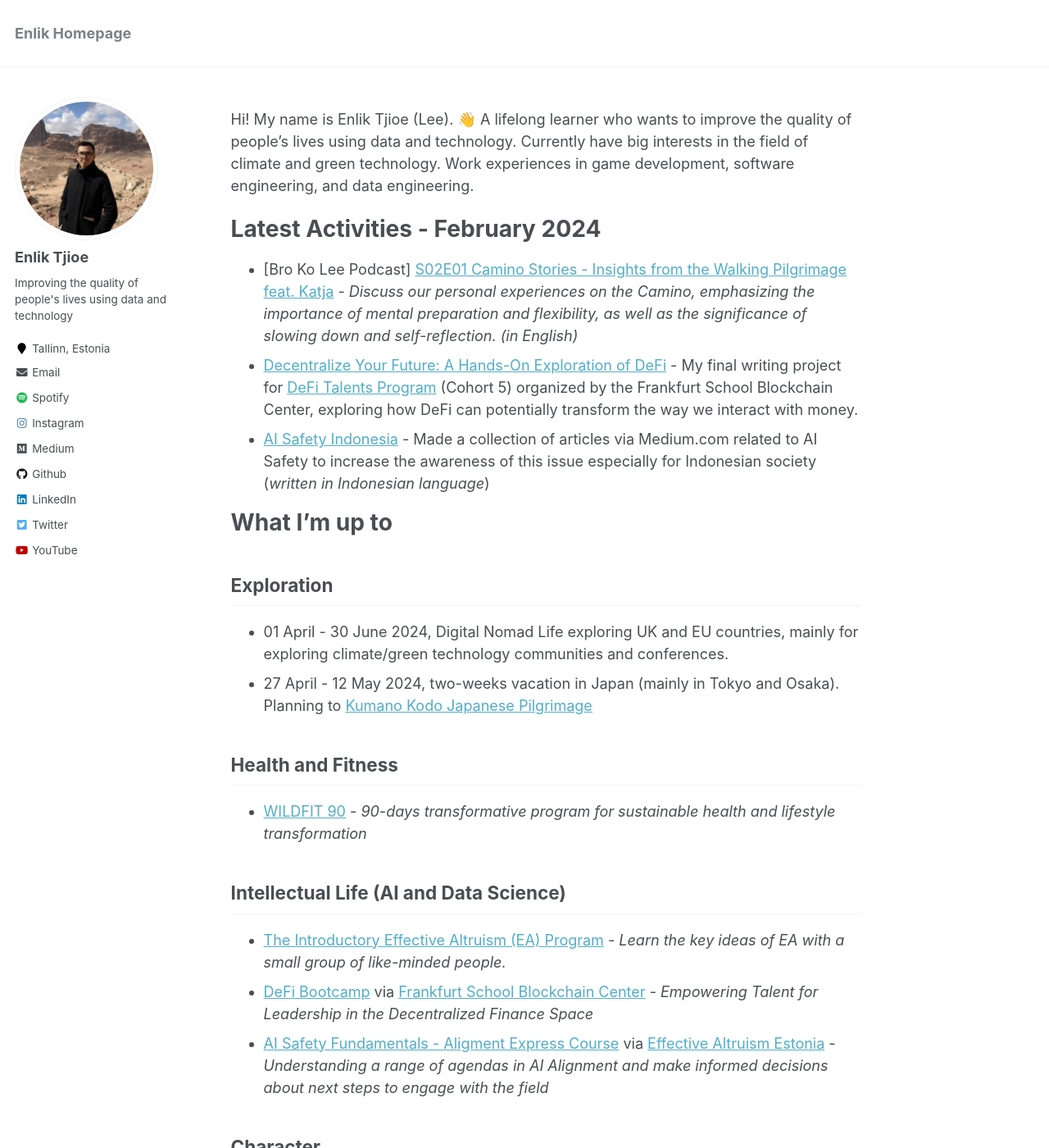
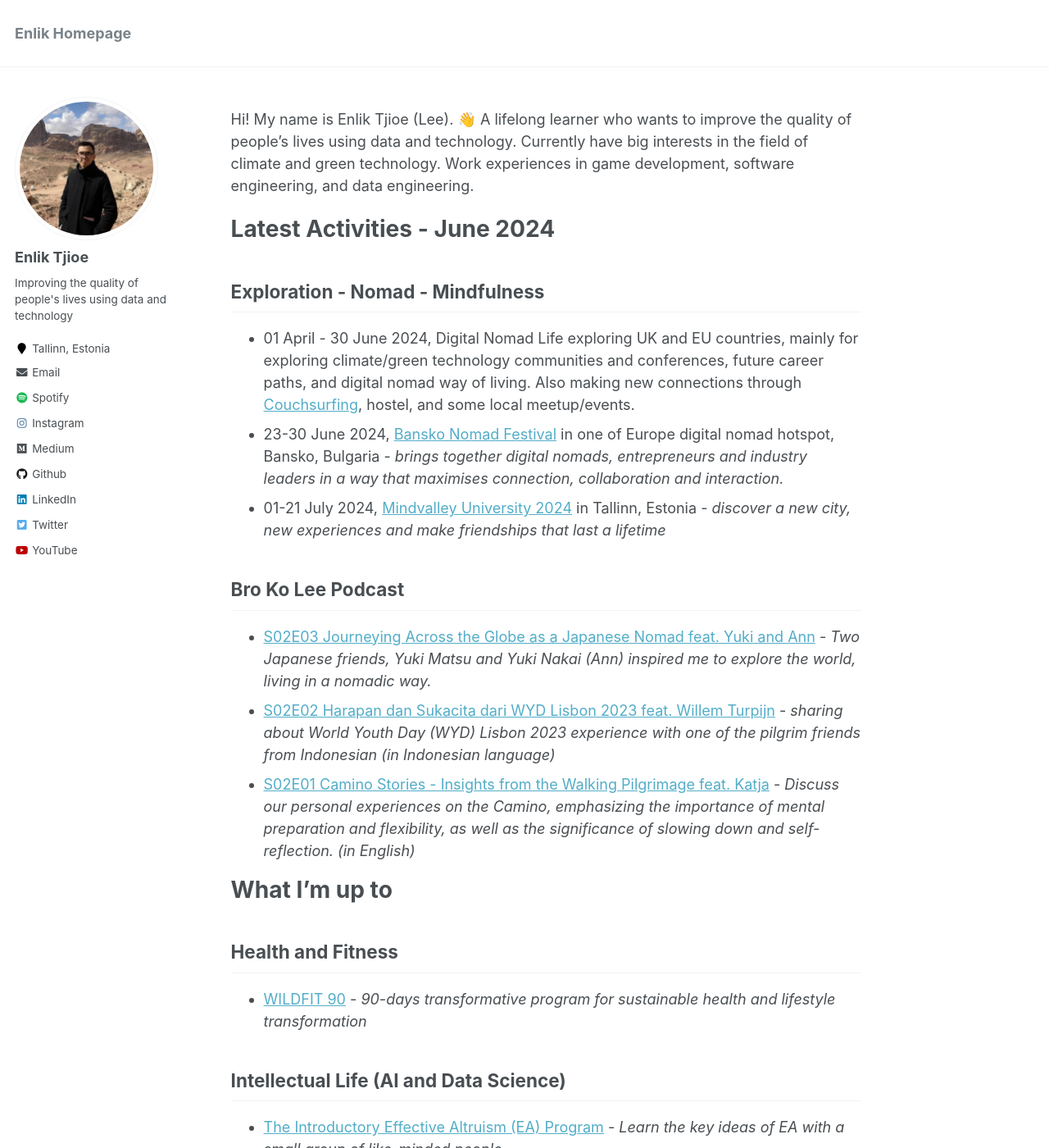
Before and after one commit to enliktjioe/enliktjioe.github.io, a Jekyll site: the page built from _pages/about.md, in a window 1280 px wide and 1400 px high. Shown: the whole window at 82% size. Built offline with Jekyll 4.4.1, drawn with Linux system fonts in a browser that asks for light colours; some of the changed text lies outside the part shown.

Commit message:
Updated homepage

```diff
--- a/_pages/about.md
+++ b/_pages/about.md
@@ -11,18 +11,21 @@ redirect_from:
 Hi! My name is Enlik Tjioe (Lee). 👋
 A lifelong learner who wants to improve the quality of people's lives using data and technology. Currently have big interests in the field of climate and green technology. Work experiences in game development, software engineering, and data engineering.
 
-# **Latest Activities - February 2024**
+# **Latest Activities - June 2024**
 
-- [Bro Ko Lee Podcast] [S02E01 Camino Stories - Insights from the Walking Pilgrimage feat. Katja](https://podcasters.spotify.com/pod/show/enlik/episodes/S02E01-Camino-Stories---Insights-from-the-Walking-Pilgrimage-feat--Katja-e2fs6ap) - *Discuss our personal experiences on the Camino, emphasizing the importance of mental preparation and flexibility, as well as the significance of slowing down and self-reflection. (in English)*
-- [Decentralize Your Future: A Hands-On Exploration of DeFi](https://enliktjioe.medium.com/decentralize-your-future-a-hands-on-exploration-of-defi-bff544f3441e) - My final writing project for [DeFi Talents Program](https://web3-talents.io/defi-talents/) (Cohort 5) organized by the Frankfurt School Blockchain Center, exploring how DeFi can potentially transform the way we interact with money.
-- [AI Safety Indonesia](https://medium.com/ai-safety-indonesia) - Made a collection of articles via Medium.com related to AI Safety to increase the awareness of this issue especially for Indonesian society (*written in Indonesian language*)
+## Exploration - Nomad - Mindfulness
+
+- 01 April - 30 June 2024, Digital Nomad Life exploring UK and EU countries, mainly for exploring climate/green technology communities and conferences, future career paths, and digital nomad way of living. Also making new connections through [Couchsurfing](https://www.couchsurfing.com/), hostel, and some local meetup/events.
+- 23-30 June 2024, [Bansko Nomad Festival](https://www.banskonomadfest.com/) in one of Europe digital nomad hotspot, Bansko, Bulgaria - *brings together digital nomads, entrepreneurs and industry leaders in a way that maximises connection, collaboration and interaction.*
+- 01-21 July 2024, [Mindvalley University 2024](https://www.mindvalley.com/u) in Tallinn, Estonia - *discover a new city, new experiences and make friendships that last a lifetime*
+
+## Bro Ko Lee Podcast
+
+- [S02E03 Journeying Across the Globe as a Japanese Nomad feat. Yuki and Ann](https://open.spotify.com/episode/43BTSFhlIeE40BVKDeeYnE) - *Two Japanese friends, Yuki Matsu and Yuki Nakai (Ann) inspired me to explore the world, living in a nomadic way.*
+- [S02E02 Harapan dan Sukacita dari WYD Lisbon 2023 feat. Willem Turpijn](https://open.spotify.com/episode/2fmprh0f77YLsoADODnhlV) - *sharing about World Youth Day (WYD) Lisbon 2023 experience with one of the pilgrim friends from Indonesian (in Indonesian language)*
+- [S02E01 Camino Stories - Insights from the Walking Pilgrimage feat. Katja](https://podcasters.spotify.com/pod/show/enlik/episodes/S02E01-Camino-Stories---Insights-from-the-Walking-Pilgrimage-feat--Katja-e2fs6ap) - *Discuss our personal experiences on the Camino, emphasizing the importance of mental preparation and flexibility, as well as the significance of slowing down and self-reflection. (in English)*
 
 # **What I'm up to**
-
-## Exploration
-
-- 01 April - 30 June 2024, Digital Nomad Life exploring UK and EU countries, mainly for exploring climate/green technology communities and conferences.
-- 27 April - 12 May 2024, two-weeks vacation in Japan (mainly in Tokyo and Osaka). Planning to [Kumano Kodo Japanese Pilgrimage](https://www.kumano-travel.com/en)
 
 ## Health and Fitness
 
@@ -36,11 +39,13 @@ A lifelong learner who wants to improve the quality of people's lives using data
 
 ## Character
 
+- Reading [No More Mr. Nice Guy](https://www.goodreads.com/book/show/97642.No_More_Mr_Nice_Guy) book by [Dr. Robert Glover](https://www.drglover.com/)
 - Reading [Doing Good Better: How Effective Altruism Can Help You Make a Difference](https://www.goodreads.com/book/show/23398748-doing-good-better) book by [William MacAskill](https://www.williammacaskill.com/)
 - Reading [Designing Your Life - How to Build a Well-Lived Joyful Life](https://www.goodreads.com/book/show/61130244-designing-your-life---how-to-build-a-well-lived-joyful-life) book by [Bill Burnett and Dave Evans](https://designingyour.life/about/)
 
 ## Spiritual Life
 
+- [Kumano Kodo Japanese Pilgrimage ](https://www.kumano-travel.com/en)- *Japanese ancient pilgrimage in Wakayama prefecture. I did Nakahechi route in around 4 days. Wrote my itinerary [here](https://enliktjioe.medium.com/kumano-kodo-nakahechi-route-itinerary-april-to-may-2024-a2e6d71cc97b) and personal experience in Indonesian language [here](https://enliktjioe.medium.com/pengalaman-ziarah-jalan-kaki-kumano-kodo-di-wakayama-jepang-937023769eb0)*
 - [Follow](https://www.goodreads.com/book/show/30297580-follow) - *develop seven essential attributes of being disciple and sharing my journey with a spiritual coach, to learn how to become a fully devoted follower of Jesus Christ*
 - [Alpha course](https://www.focuschurch.ee/alpha) - *explore life, faith, and meaning*
 - [The Remarkable Bible](https://remarkablebible.com/) - *personal digital study bible, digital journal and daily guide to reading through the Old and New Testaments in one year*
@@ -78,7 +83,9 @@ A lifelong learner who wants to improve the quality of people's lives using data
 
 # I've written
 
-- [Berlin — Kota Hijau Penuh Sejarah](https://enliktjioe.medium.com/berlin-kota-hijau-penuh-sejarah-23d608a7dd83) - *My traveling story in Berlin, written in Indonesian language*
+- [Pengalaman Ziarah Jalan Kaki Kumano Kodo di Wakayama Jepang](https://enliktjioe.medium.com/pengalaman-ziarah-jalan-kaki-kumano-kodo-di-wakayama-jepang-937023769eb0) - *my personal insights about the Japanese sister pilgrimage of Camino de Santiago in Spain, Kumano Kodo in Wakayama prefecture, Japan (written in Indonesian language)*
+- [Decentralize Your Future: A Hands-On Exploration of DeFi](https://enliktjioe.medium.com/decentralize-your-future-a-hands-on-exploration-of-defi-bff544f3441e) - *My final writing project for [DeFi Talents Program](https://web3-talents.io/defi-talents/) (Cohort 5) organized by the Frankfurt School Blockchain Center, exploring how DeFi can potentially transform the way we interact with money.*
+- [AI Safety Indonesia](https://medium.com/ai-safety-indonesia) - *Made a collection of articles via Medium.com related to AI Safety to increase the awareness of this issue especially for Indonesian society (written in Indonesian language)*
 - [WYD Lisbon 2023 — Sukacita Dalam Kebersamaan](https://enliktjioe.medium.com/wyd-lisbon-2023-sukacita-dalam-kebersamaan-b3e4fb0bc3ed) - *My journaling and reflection based on my experiences through World Youth Day Lisbon 2023, written in Indonesian language*
 - [Quick Reflection — My First Camino de Santiago](https://enliktjioe.medium.com/quick-reflection-my-first-camino-de-santiago-3587e8978109) - *My first 5-days camino experience in Spain, walking as a pilgrim from Sarria to Santiago de Compostela in Spain, in total around 110km*
 - [Short Reflection —My Exodus 90 Journey](https://enliktjioe.medium.com/short-reflection-my-exodus-90-journey-18ce3a840abe) - *90-day spiritual exercise for men based on three pillars: prayer, asceticism, and fraternity*
@@ -86,7 +93,7 @@ A lifelong learner who wants to improve the quality of people's lives using data
 
 # I'm interested in
 
-Climate / Green Technologies, Sustainability, Traveling, Video Games, Entrepreneurship, Social Impact, Fitness, Education, Spirituality, Mindfulness
+*Climate / Green Technologies, Sustainability, Traveling, Video Games, Entrepreneurship, Social Impact, Fitness, Education, Spirituality, Mindfulness, Nomad Life,*
 
 # I've been involved with
 
```
